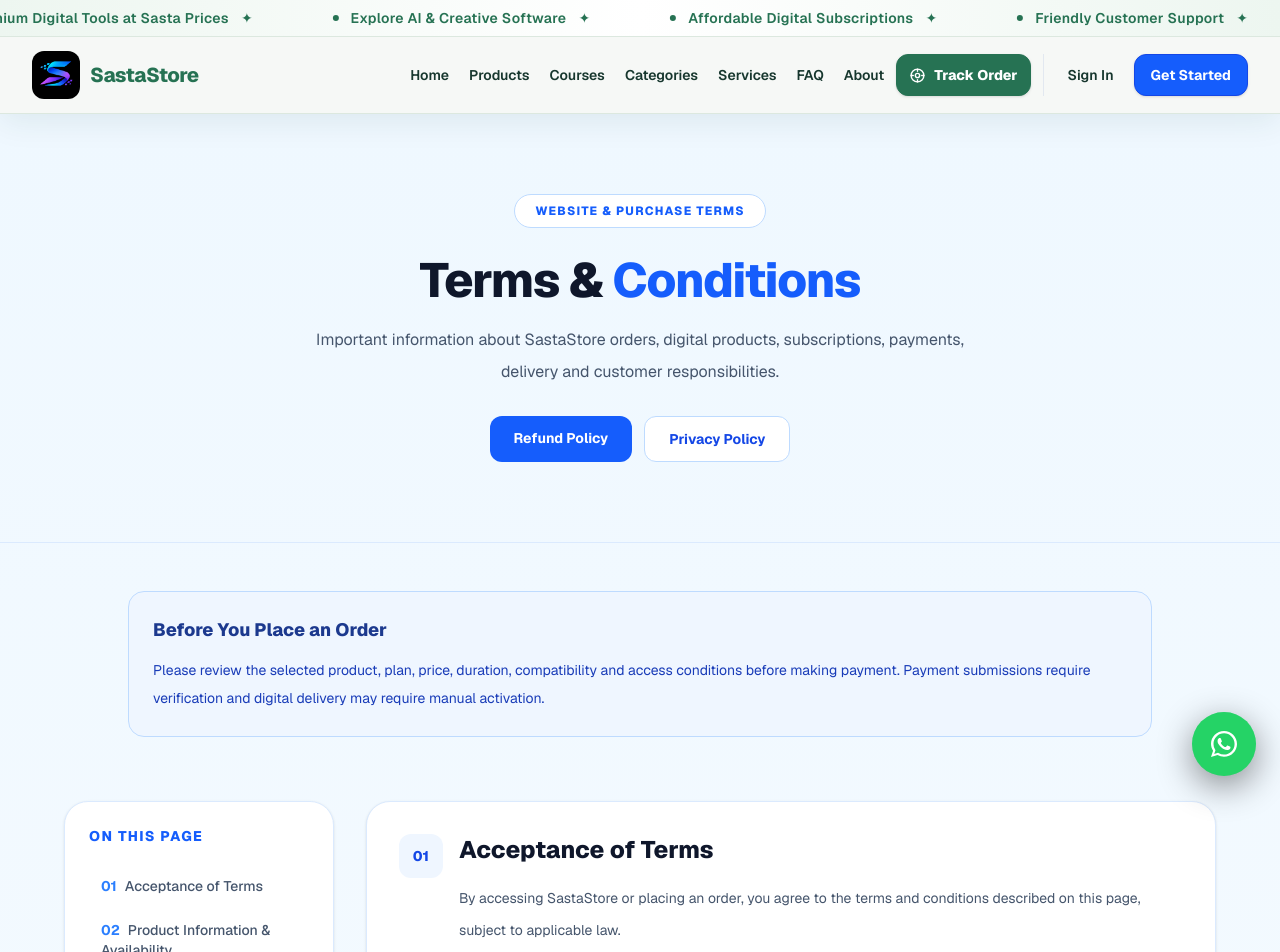
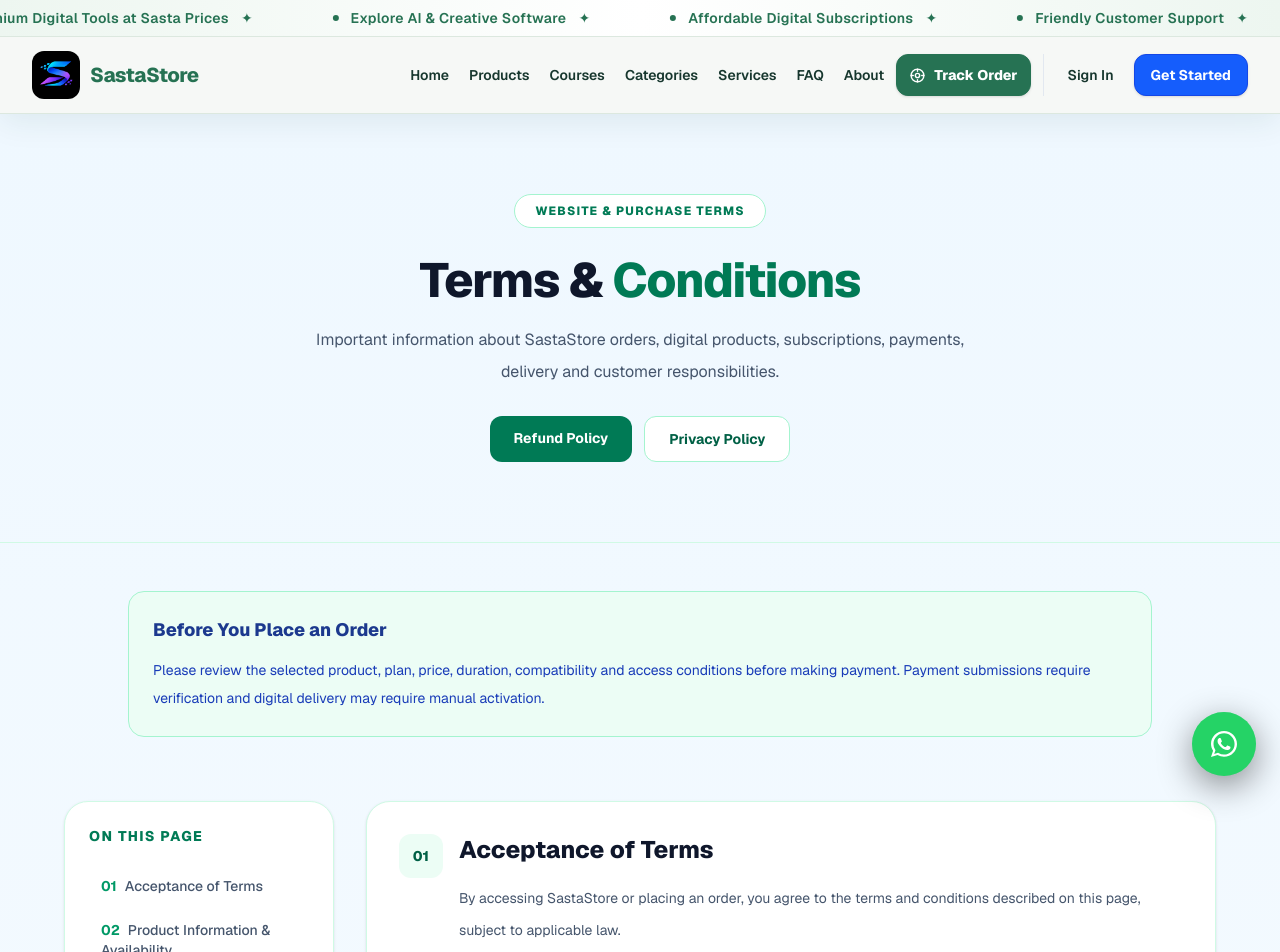
Before and after one commit to scottburchill51-beep/sastastore0, a Next.js app: page /terms in a window 1280 px wide. Shown: the top 952 px of the page. Built offline with nearby package versions, Linux system fonts and the light colour scheme; no server answers.

Commit message:
Match page accents to SastaStore homepage palette

```diff
--- a/src/app/terms/page.tsx
+++ b/src/app/terms/page.tsx
@@ -180,16 +180,16 @@ export default function TermsPage() {
   return (
     <main className="min-h-screen bg-gradient-to-b from-[#EFF8FF] via-white to-[#ECFDF5] text-slate-900">
       {/* Hero */}
-      <section className="border-b border-blue-100 py-16 sm:py-20">
+      <section className="border-b border-emerald-100 py-16 sm:py-20">
         <Container>
           <div className="mx-auto max-w-3xl text-center">
-            <span className="inline-flex rounded-full border border-blue-200 bg-white px-5 py-2 text-xs font-extrabold uppercase tracking-widest text-blue-600">
+            <span className="inline-flex rounded-full border border-emerald-200 bg-white px-5 py-2 text-xs font-extrabold uppercase tracking-widest text-emerald-700">
               Website & Purchase Terms
             </span>
 
             <h1 className="mt-7 text-4xl font-extrabold tracking-tight sm:text-5xl">
               Terms &{" "}
-              <span className="text-blue-600">
+              <span className="text-emerald-700">
                 Conditions
               </span>
             </h1>
@@ -204,14 +204,14 @@ export default function TermsPage() {
             <div className="mt-7 flex flex-wrap justify-center gap-3">
               <Link
                 href="/refund-policy"
-                className="rounded-xl bg-blue-600 px-6 py-3 text-sm font-bold text-white transition hover:bg-blue-700"
+                className="rounded-xl bg-emerald-700 px-6 py-3 text-sm font-bold text-white transition hover:bg-emerald-800"
               >
                 Refund Policy
               </Link>
 
               <Link
                 href="/privacy"
-                className="rounded-xl border border-blue-200 bg-white px-6 py-3 text-sm font-bold text-blue-700 transition hover:bg-blue-50"
+                className="rounded-xl border border-emerald-200 bg-white px-6 py-3 text-sm font-bold text-emerald-800 transition hover:bg-emerald-50"
               >
                 Privacy Policy
               </Link>
@@ -223,7 +223,7 @@ export default function TermsPage() {
       {/* Important Notice */}
       <section className="pt-12">
         <Container>
-          <div className="mx-auto max-w-5xl rounded-2xl border border-blue-200 bg-blue-50 p-6">
+          <div className="mx-auto max-w-5xl rounded-2xl border border-emerald-200 bg-emerald-50 p-6">
             <h2 className="text-lg font-extrabold text-blue-900">
               Before You Place an Order
             </h2>
@@ -246,8 +246,8 @@ export default function TermsPage() {
           <div className="mx-auto grid max-w-6xl gap-8 lg:grid-cols-[270px_minmax(0,1fr)]">
             {/* Contents */}
             <aside className="self-start lg:sticky lg:top-28">
-              <div className="rounded-3xl border border-blue-100 bg-white p-6 shadow-sm">
-                <h2 className="text-sm font-extrabold uppercase tracking-widest text-blue-600">
+              <div className="rounded-3xl border border-emerald-100 bg-white p-6 shadow-sm">
+                <h2 className="text-sm font-extrabold uppercase tracking-widest text-emerald-700">
                   On This Page
                 </h2>
 
@@ -259,9 +259,9 @@ export default function TermsPage() {
                     <a
                       key={section.title}
                       href={`#terms-${index + 1}`}
-                      className="rounded-xl px-3 py-2.5 text-sm font-medium text-slate-600 transition hover:bg-blue-50 hover:text-blue-700"
+                      className="rounded-xl px-3 py-2.5 text-sm font-medium text-slate-600 transition hover:bg-emerald-50 hover:text-emerald-800"
                     >
-                      <span className="mr-2 font-bold text-blue-500">
+                      <span className="mr-2 font-bold text-emerald-600">
                         {String(index + 1).padStart(2, "0")}
                       </span>
 
@@ -278,10 +278,10 @@ export default function TermsPage() {
                 <section
                   key={section.title}
                   id={`terms-${index + 1}`}
-                  className="scroll-mt-28 rounded-3xl border border-blue-100 bg-white p-6 shadow-sm sm:p-8"
+                  className="scroll-mt-28 rounded-3xl border border-emerald-100 bg-white p-6 shadow-sm sm:p-8"
                 >
                   <div className="flex items-start gap-4">
-                    <div className="flex h-11 w-11 shrink-0 items-center justify-center rounded-xl bg-blue-50 text-sm font-extrabold text-blue-700">
+                    <div className="flex h-11 w-11 shrink-0 items-center justify-center rounded-xl bg-emerald-50 text-sm font-extrabold text-emerald-800">
                       {String(index + 1).padStart(2, "0")}
                     </div>
 
@@ -312,7 +312,7 @@ export default function TermsPage() {
       </section>
 
       {/* Related Policies */}
-      <section className="border-y border-blue-100 bg-white/70 py-14">
+      <section className="border-y border-emerald-100 bg-white/70 py-14">
         <Container>
           <div className="mx-auto max-w-5xl">
             <h2 className="text-center text-2xl font-extrabold sm:text-3xl">
@@ -322,7 +322,7 @@ export default function TermsPage() {
             <div className="mt-8 grid gap-4 sm:grid-cols-3">
               <Link
                 href="/privacy"
-                className="rounded-2xl border border-blue-100 bg-white p-6 shadow-sm transition hover:border-blue-300"
+                className="rounded-2xl border border-emerald-100 bg-white p-6 shadow-sm transition hover:border-emerald-300"
               >
                 <h3 className="font-extrabold">
                   Privacy Policy
@@ -332,14 +332,14 @@ export default function TermsPage() {
                   How customer information is handled.
                 </p>
 
-                <p className="mt-5 text-sm font-bold text-blue-600">
+                <p className="mt-5 text-sm font-bold text-emerald-700">
                   Read Policy →
                 </p>
               </Link>
 
               <Link
                 href="/refund-policy"
-                className="rounded-2xl border border-blue-100 bg-white p-6 shadow-sm transition hover:border-blue-300"
+                className="rounded-2xl border border-emerald-100 bg-white p-6 shadow-sm transition hover:border-emerald-300"
               >
                 <h3 className="font-extrabold">
                   Refund Policy
@@ -349,14 +349,14 @@ export default function TermsPage() {
                   Refunds, replacements and eligibility.
                 </p>
 
-                <p className="mt-5 text-sm font-bold text-blue-600">
+                <p className="mt-5 text-sm font-bold text-emerald-700">
                   Read Policy →
                 </p>
               </Link>
 
               <Link
                 href="/faq"
-                className="rounded-2xl border border-blue-100 bg-white p-6 shadow-sm transition hover:border-blue-300"
+                className="rounded-2xl border border-emerald-100 bg-white p-6 shadow-sm transition hover:border-emerald-300"
               >
                 <h3 className="font-extrabold">
                   Help & FAQ
@@ -366,7 +366,7 @@ export default function TermsPage() {
                   Quick answers to common questions.
                 </p>
 
-                <p className="mt-5 text-sm font-bold text-blue-600">
+                <p className="mt-5 text-sm font-bold text-emerald-700">
                   View FAQ →
                 </p>
               </Link>
@@ -378,12 +378,12 @@ export default function TermsPage() {
       {/* Support */}
       <section className="py-16">
         <Container>
-          <div className="mx-auto max-w-5xl rounded-3xl bg-gradient-to-r from-blue-600 to-sky-600 p-8 text-white sm:p-10">
+          <div className="mx-auto max-w-5xl rounded-3xl bg-gradient-to-r from-emerald-700 to-emerald-700 p-8 text-white sm:p-10">
             <h2 className="text-2xl font-extrabold sm:text-3xl">
               Have Questions About These Terms?
             </h2>
 
-            <p className="mt-3 max-w-2xl text-sm leading-7 text-blue-50">
+            <p className="mt-3 max-w-2xl text-sm leading-7 text-emerald-50">
               Contact SastaStore before placing
               an order or whenever you need help
               understanding a product or policy.
@@ -394,7 +394,7 @@ export default function TermsPage() {
                 href={whatsappUrl}
                 target="_blank"
                 rel="noopener noreferrer"
-                className="rounded-xl bg-white px-6 py-3 text-sm font-bold text-blue-700 transition hover:bg-blue-50"
+                className="rounded-xl bg-white px-6 py-3 text-sm font-bold text-emerald-800 transition hover:bg-emerald-50"
               >
                 WhatsApp Support
               </a>
```
